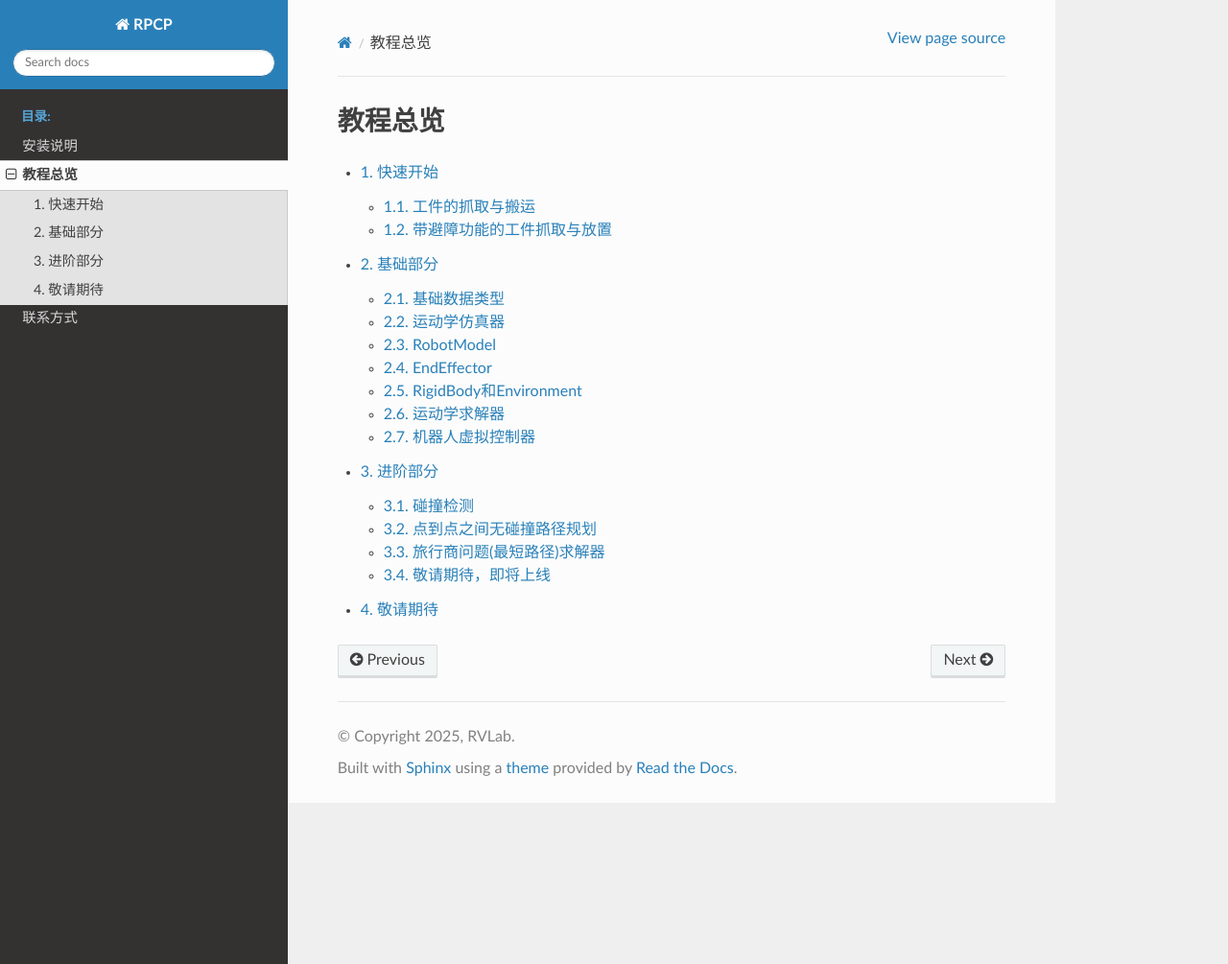
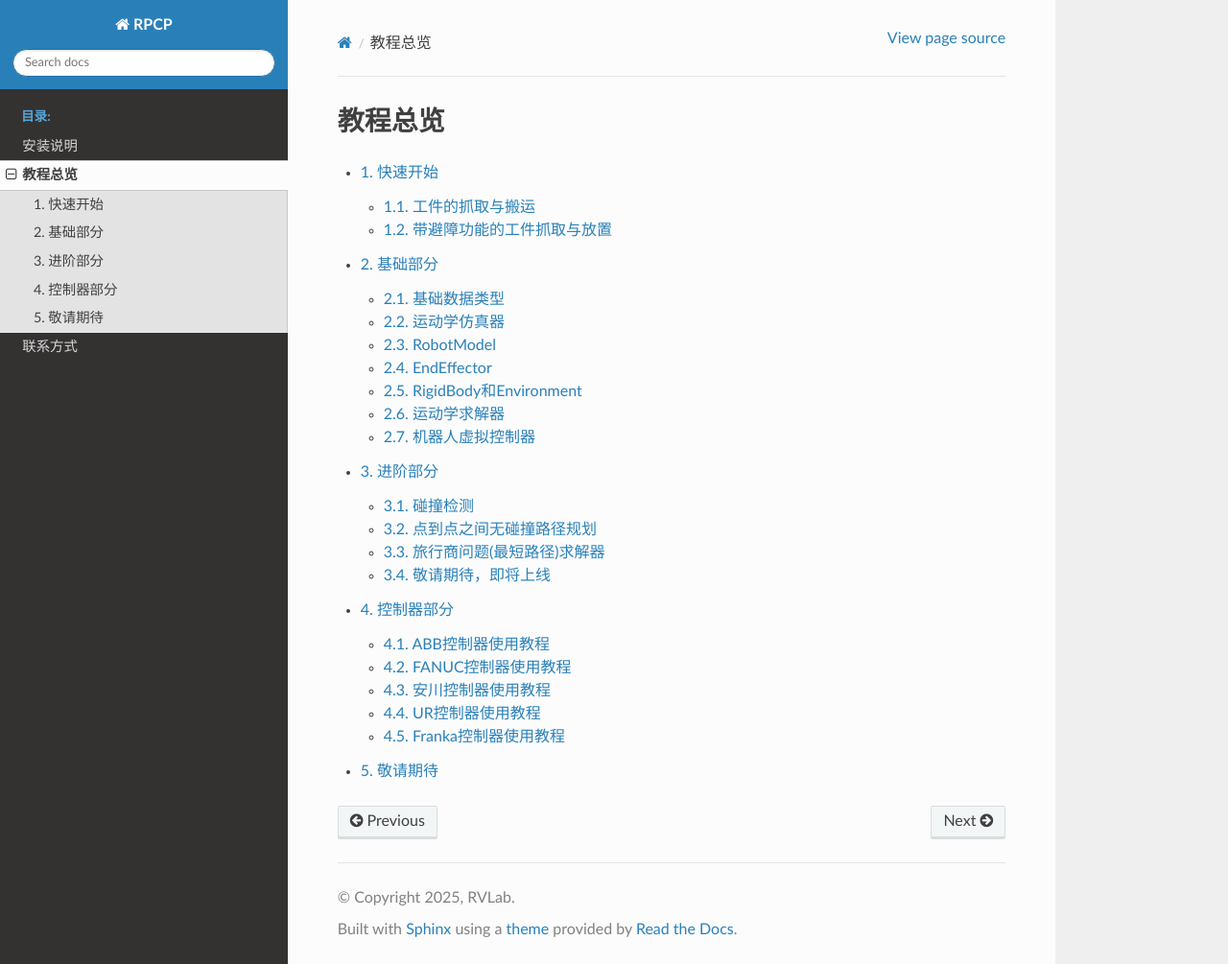
Before and after one commit to smj1024/robot_planning_control_platform, a Sphinx documentation site: the page built from docs/source/tutorials/index.rst, in a window 1280 px wide and 1005 px high. Shown: the whole window at 96% size. Built offline with Sphinx 7.4.7 and the Read the Docs theme 3.1.0, drawn with Linux system fonts in a browser that asks for light colours.

Commit message:
docs: 增加真实机器人控制器教程

```diff
--- a/docs/source/tutorials/index.rst
+++ b/docs/source/tutorials/index.rst
@@ -8,4 +8,5 @@
    00_quickstart
    basic_usage/index
    advanced_usage/index
+   real_controller/index
    todo
--- /dev/null
+++ b/docs/source/tutorials/real_controller/01_use_ABB_controller.rst
@@ -0,0 +1,4 @@
+ABB控制器使用教程
+====================
+
+即将开放，敬请期待
--- /dev/null
+++ b/docs/source/tutorials/real_controller/02_use_FANUC_controller.rst
@@ -0,0 +1,4 @@
+FANUC控制器使用教程
+====================
+
+即将开放，敬请期待
--- /dev/null
+++ b/docs/source/tutorials/real_controller/03_use_Motoman_controller.rst
@@ -0,0 +1,4 @@
+安川控制器使用教程
+====================
+
+即将开放，敬请期待
--- /dev/null
+++ b/docs/source/tutorials/real_controller/04_use_UR_controller.rst
@@ -0,0 +1,4 @@
+UR控制器使用教程
+====================
+
+即将开放，敬请期待
--- /dev/null
+++ b/docs/source/tutorials/real_controller/05_use_Franka_controller.rst
@@ -0,0 +1,4 @@
+Franka控制器使用教程
+====================
+
+即将开放，敬请期待
--- /dev/null
+++ b/docs/source/tutorials/real_controller/index.rst
@@ -0,0 +1,11 @@
+控制器部分
+============
+
+.. toctree::
+   :maxdepth: 1
+
+   01_use_ABB_controller
+   02_use_FANUC_controller
+   03_use_Motoman_controller
+   04_use_UR_controller
+   05_use_Franka_controller
```
